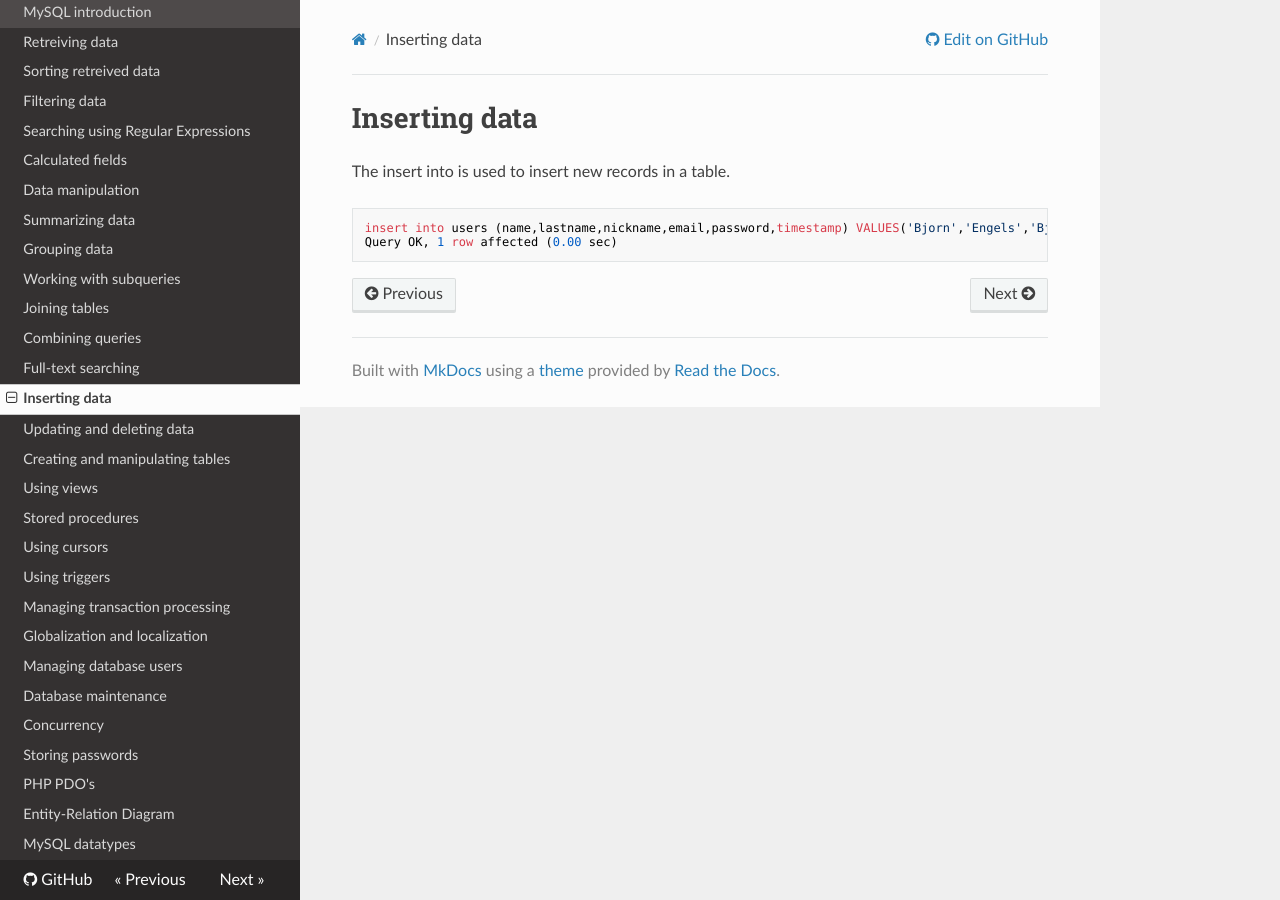
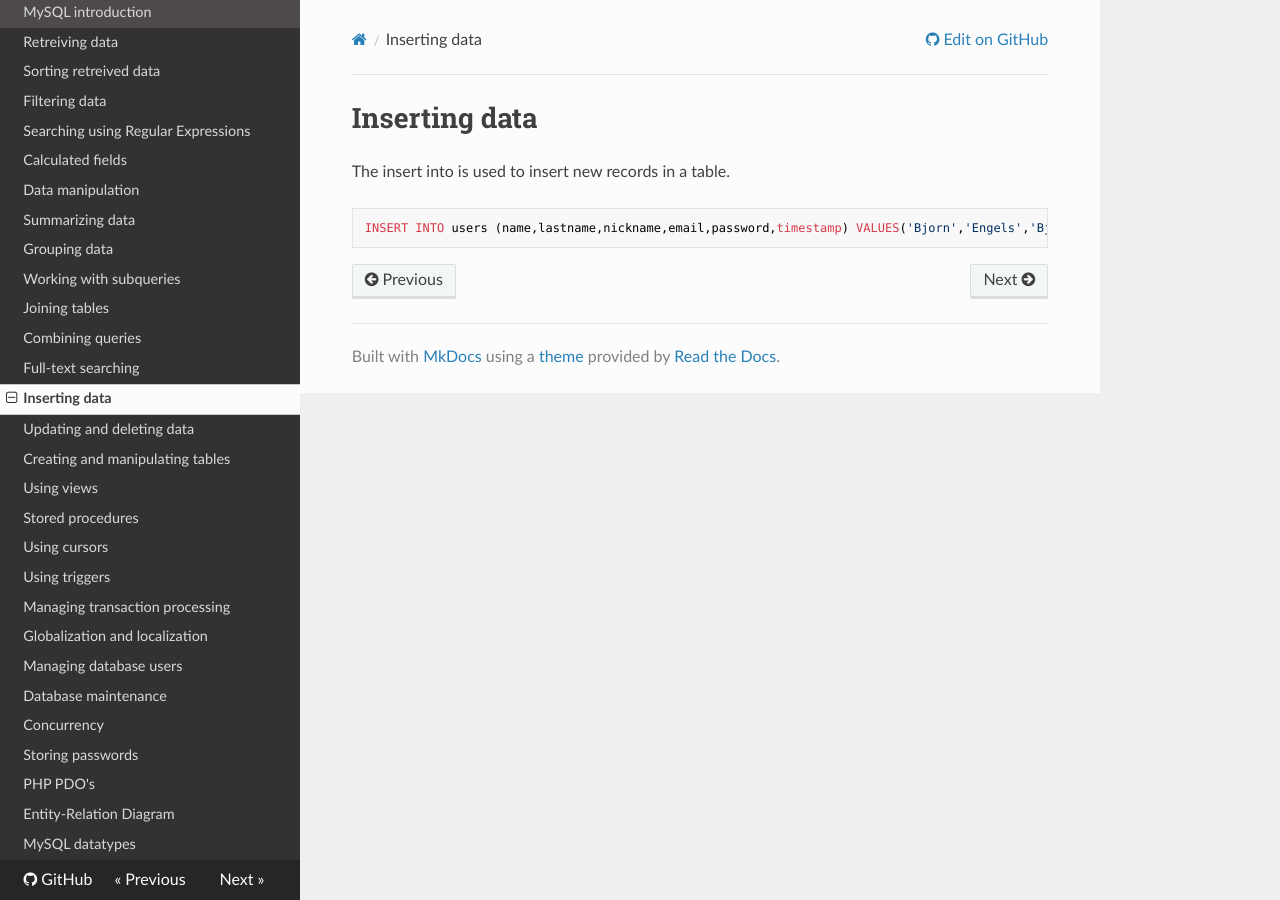
Before and after one commit to sillevl/course-databases, an MkDocs documentation site: the page built from docs/inserting-data.md, in a window 1280 px wide. Built offline with MkDocs 1.6.1, drawn with Linux system fonts in a browser that asks for light colours; nearby versions of some CDN libraries; old or Windows-style settings are respelled for this version of MkDocs.

Commit message:
Update inserting-data.md

````diff
--- a/docs/inserting-data.md
+++ b/docs/inserting-data.md
@@ -1,6 +1,5 @@
 # Inserting data
 The insert into is used to insert new records in a table.
 ```sql
-insert into users (name,lastname,nickname,email,password,timestamp) VALUES('Bjorn','Engels','Bjeurn','piraat1997@gmail.com','banaan123','2016-05-18 11:11:50');
-Query OK, 1 row affected (0.00 sec)
+INSERT INTO users (name,lastname,nickname,email,password,timestamp) VALUES('Bjorn','Engels','Bjeurn','piraat1997@gmail.com','banaan123','2016-05-18 11:11:50');
 ```
````
